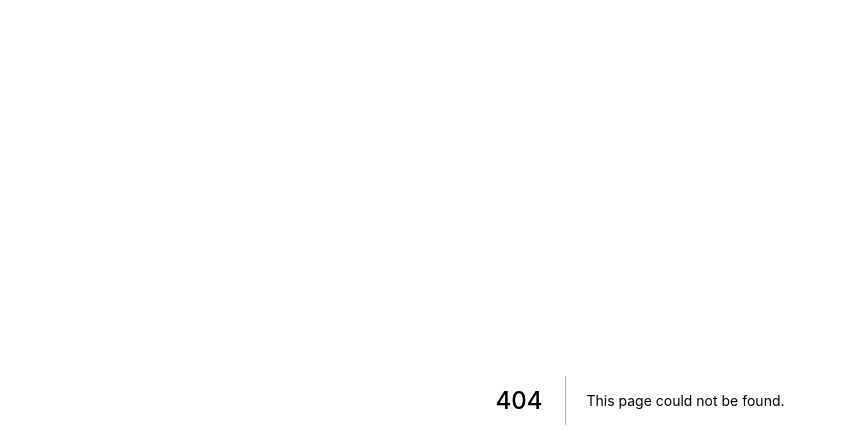
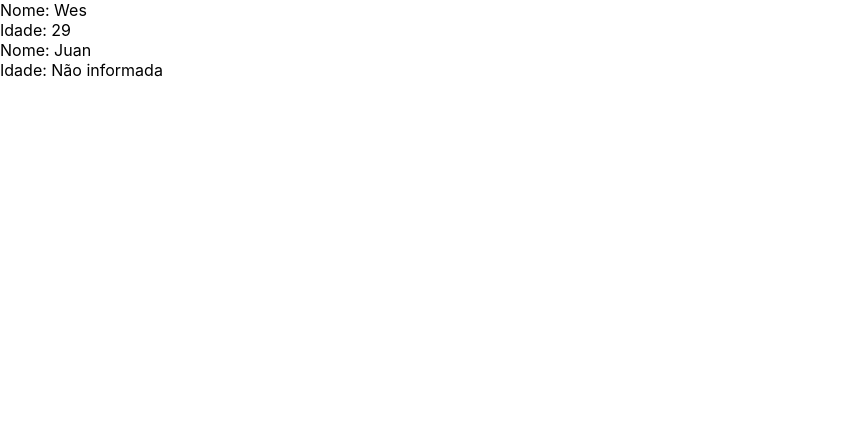
Before and after one commit to wesleysan7os/revisao-react, a Next.js app: page /ts/exemplo in a window 1280 px wide. Before the commit this address had no page. Shown: the top 448 px of the page, without its empty margins (0-846 px from the left). Built offline with nearby package versions, Linux system fonts and the light colour scheme.

Commit message:
integrating typescript

```diff
--- /dev/null
+++ b/components/Pessoa.tsx
@@ -0,0 +1,15 @@
+interface PessoaProps {
+  nome: string;
+  idade?: number;
+}
+
+const Pessoa = (props: PessoaProps) => {
+  return (
+    <div>
+      <div>Nome: {props.nome}</div>
+      <div>Idade: {props.idade ?? "Não informada"}</div>
+    </div>
+  );
+};
+
+export default Pessoa;
--- a/package.json
+++ b/package.json
@@ -14,6 +14,7 @@
     "react-dom": "17.0.2"
   },
   "devDependencies": {
+    "@types/react": "^17.0.33",
     "eslint": "7.32.0",
     "eslint-config-next": "12.0.1"
   }
--- /dev/null
+++ b/pages/ts/exemplo.tsx
@@ -0,0 +1,10 @@
+import Pessoa from "../../components/Pessoa";
+
+export default function exemploTS() {
+  return (
+    <div>
+      <Pessoa nome="Wes" idade={29} />
+      <Pessoa nome="Juan" />
+    </div>
+  );
+}
```
Also changed, not shown: tsconfig.json (added, +30 -0 lines), next-env.d.ts (added), 1 other file (tests, documents, lock files or other folders).
